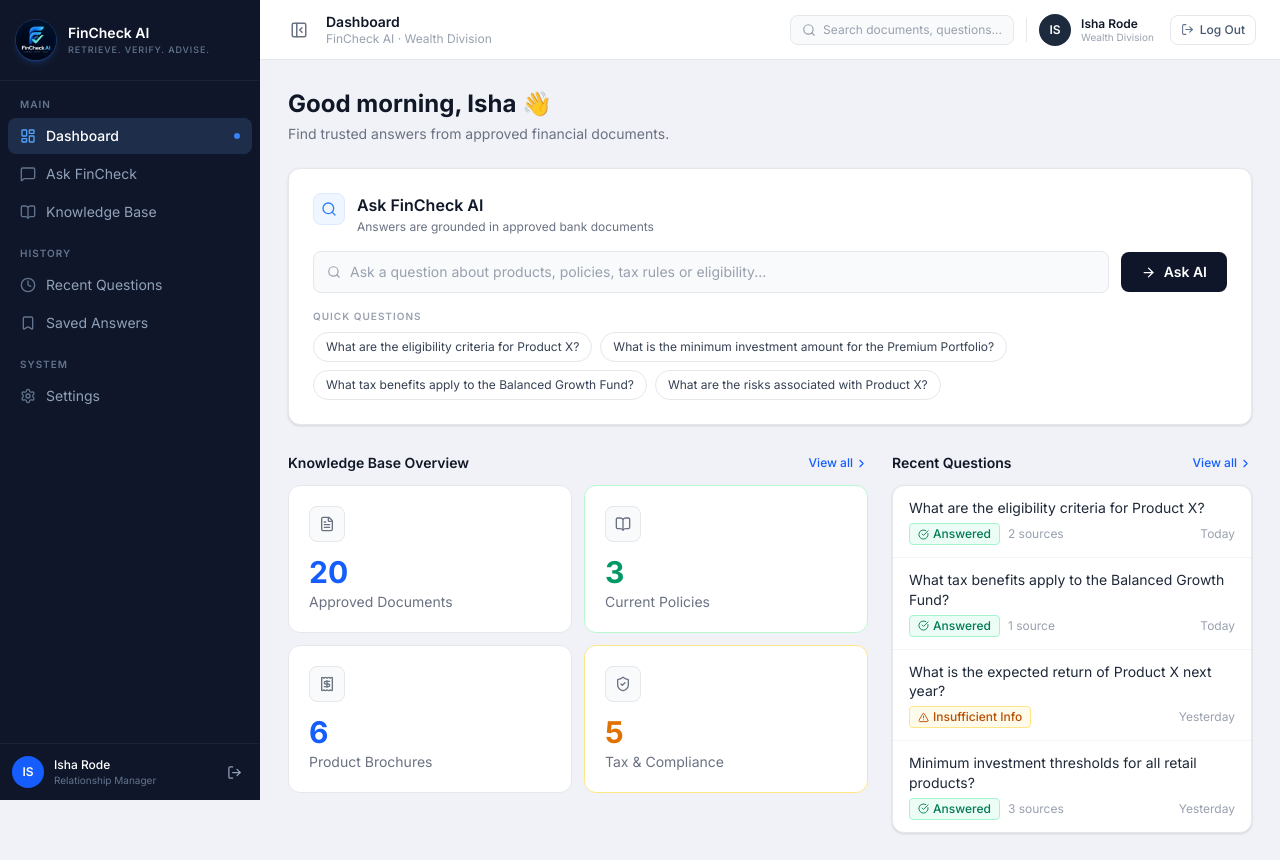
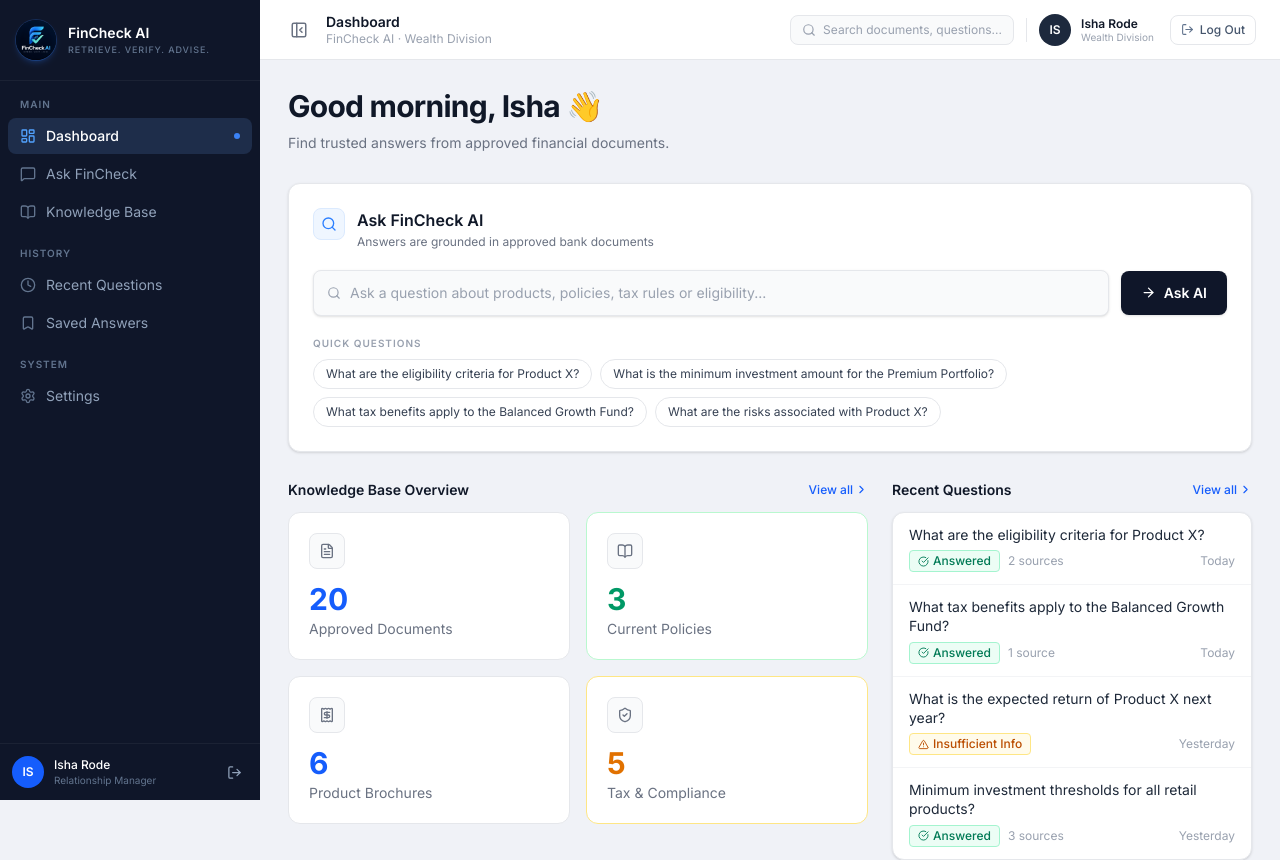
Before and after one commit to IshaRode/FinCheck-AI, a Next.js app in the folder fincheck-ai-app/: page /dashboard in a window 1280 px wide. Shown: the top 860 px of the page. Built offline with nearby package versions, Linux system fonts and the light colour scheme.

Commit message:
Improve dashboard UI and UX

```diff
--- a/fincheck-ai-app/app/dashboard/page.tsx
+++ b/fincheck-ai-app/app/dashboard/page.tsx
@@ -41,16 +41,16 @@ export default function DashboardPage() {
     <MainLayout title="Dashboard" subtitle="FinCheck AI · Wealth Division">
       <div className="px-7 py-7">
         {/* Greeting */}
-        <div className="mb-6">
-          <h2 className="text-2xl font-bold text-gray-900">Good morning, Isha 👋</h2>
-          <p className="text-gray-500 text-sm mt-1">
+        <div className="mb-7">
+          <h2 className="text-3xl font-bold tracking-tight text-gray-900">Good morning, Isha  👋</h2>
+          <p className="text-gray-500 text-sm mt-2 leading-relaxed">
             Find trusted answers from approved financial documents.
           </p>
         </div>
 
         {/* Ask FinCheck AI Card */}
         <Card className="mb-7" padding="lg">
-          <div className="flex items-start gap-3 mb-4">
+          <div className="flex items-start gap-3 mb-5">
             <div className="w-8 h-8 rounded-lg bg-blue-50 border border-blue-100 flex items-center justify-center flex-shrink-0">
               <Search size={16} className="text-blue-500" />
             </div>
@@ -61,7 +61,7 @@ export default function DashboardPage() {
           </div>
 
           {/* Search input */}
-          <div className="flex items-center gap-3 mb-4">
+          <div className="flex flex-col sm:flex-row sm:items-center gap-3 mb-5">
             <div className="flex-1 relative">
               <Search size={14} className="absolute left-3.5 top-1/2 -translate-y-1/2 text-gray-400" />
               <input
@@ -70,14 +70,14 @@ export default function DashboardPage() {
                 onChange={(e) => setQuestion(e.target.value)}
                 onKeyDown={(e) => e.key === 'Enter' && handleAskAI()}
                 placeholder="Ask a question about products, policies, tax rules or eligibility..."
-                className="w-full pl-9 pr-4 py-2.5 text-sm border border-gray-200 rounded-lg text-gray-700 placeholder-gray-400 focus:outline-none focus:border-blue-400 focus:ring-1 focus:ring-blue-400 transition-colors bg-gray-50 focus:bg-white"
+                className="w-full pl-9 pr-4 py-3 text-sm border border-gray-200 rounded-lg text-gray-700 placeholder-gray-400 shadow-sm focus:outline-none focus:border-blue-400 focus:ring-2 focus:ring-blue-100 transition-all bg-gray-50 focus:bg-white"
                 aria-label="Ask a financial question"
               />
             </div>
             <button
               id="dashboard-ask-ai-btn"
               onClick={handleAskAI}
-              className="flex items-center gap-2 px-5 py-2.5 rounded-lg text-sm font-semibold text-white whitespace-nowrap transition-colors hover:opacity-90"
+              className="flex items-center justify-center gap-2 px-5 py-3 rounded-lg text-sm font-semibold text-white whitespace-nowrap shadow-sm transition-all hover:-translate-y-0.5 hover:shadow-md hover:bg-[#1a2440] focus:outline-none focus-visible:ring-2 focus-visible:ring-blue-300 focus-visible:ring-offset-2"
               style={{ backgroundColor: '#0f1629' }}
             >
               <ArrowRight size={15} />
@@ -117,30 +117,34 @@ export default function DashboardPage() {
                 View all <ChevronRight size={13} />
               </button>
             </div>
-            <div className="grid grid-cols-2 gap-3">
+            <div className="grid grid-cols-2 gap-4">
               <KpiCard
                 value={knowledgeBaseStats.total}
                 label="Approved Documents"
                 icon={<FileText size={16} />}
                 variant="default"
+                className="transition-all duration-200 hover:-translate-y-0.5 hover:shadow-md"
               />
               <KpiCard
                 value={knowledgeBaseStats.currentPolicies}
                 label="Current Policies"
                 icon={<BookOpen size={16} />}
                 variant="green"
+                className="transition-all duration-200 hover:-translate-y-0.5 hover:shadow-md"
               />
               <KpiCard
                 value={knowledgeBaseStats.productBrochures}
                 label="Product Brochures"
                 icon={<Receipt size={16} />}
                 variant="default"
+                className="transition-all duration-200 hover:-translate-y-0.5 hover:shadow-md"
               />
               <KpiCard
                 value={knowledgeBaseStats.taxCompliance}
                 label="Tax &amp; Compliance"
                 icon={<ShieldCheck size={16} />}
                 variant="amber"
+                className="transition-all duration-200 hover:-translate-y-0.5 hover:shadow-md"
               />
             </div>
           </div>
```
Also changed, not shown: 1 other file (tests, documents, lock files or other folders).
